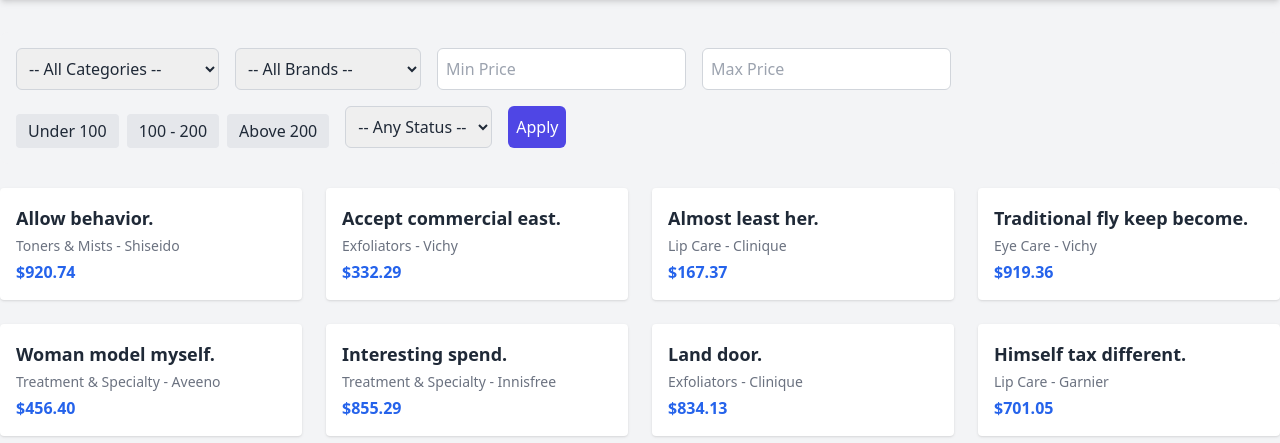
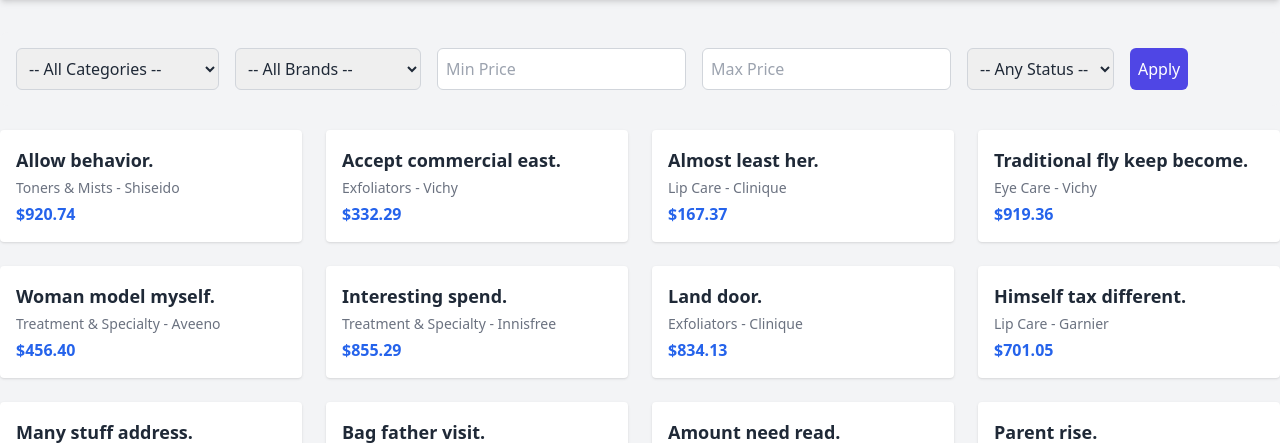
Before and after one commit to ZakariyeNor/filters, a Django app: page / in a window 1280 px wide. Shown: the part 60-503 px from the top of the page. Run offline with Django 5.2, Linux system fonts and the light colour scheme; data comes from the database, SQL or seed files in the repository; some libraries are stand-ins or nearby versions.

Commit message:
Add paginations

```diff
--- a/products/templates/products/list.html
+++ b/products/templates/products/list.html
@@ -8,19 +8,7 @@
   {{ filter.form.brand }}
   {{ filter.form.min_price }}
   {{ filter.form.max_price }}
-   <!-- Clickable ranges -->
-  <div class="flex gap-2 mt-2">
-    <button name="min_price" value="0" class="px-3 py-1 bg-gray-200 rounded hover:bg-gray-300">
-      Under 100
-    </button>
-    <button name="min_price" value="100" name="max_price" value="200"
-      class="px-3 py-1 bg-gray-200 rounded hover:bg-gray-300">
-      100 - 200
-    </button>
-    <button name="min_price" value="200" class="px-3 py-1 bg-gray-200 rounded hover:bg-gray-300">
-      Above 200
-    </button>
-  </div>
+
   {{ filter.form.status }}
   <button type="submit" class="p-2 bg-indigo-600 text-white rounded-md hover:bg-indigo-700 transition-colors">
     Apply
@@ -88,6 +76,20 @@
   {% endfor %}
 </div>
 
+<!-- <div class="pagination">
+  {% if products.has_previous %}
+    <a href="?{% for key, val in request.GET.items %}{% if key != 'page' %}{{ key }}={{ val }}&{% endif %}{% endfor %}page={{ products.previous_page_number }}">Previous</a>
+  {% endif %}
+
+  <span>Page {{ products.number }} of {{ products.paginator.num_pages }}</span>
+
+  {% if products.has_next %}
+    <a href="?{% for key, val in request.GET.items %}{% if key != 'page' %}{{ key }}={{ val }}&{% endif %}{% endfor %}page={{ products.next_page_number }}">Next</a>
+  {% endif %}
+</div>
+ -->
+
+<!-- MAnual pagination -->
 <!-- Pagination -->
 <div class="pagination mt-6 flex justify-center items-center gap-4">
   {% if products.has_previous %}
```
